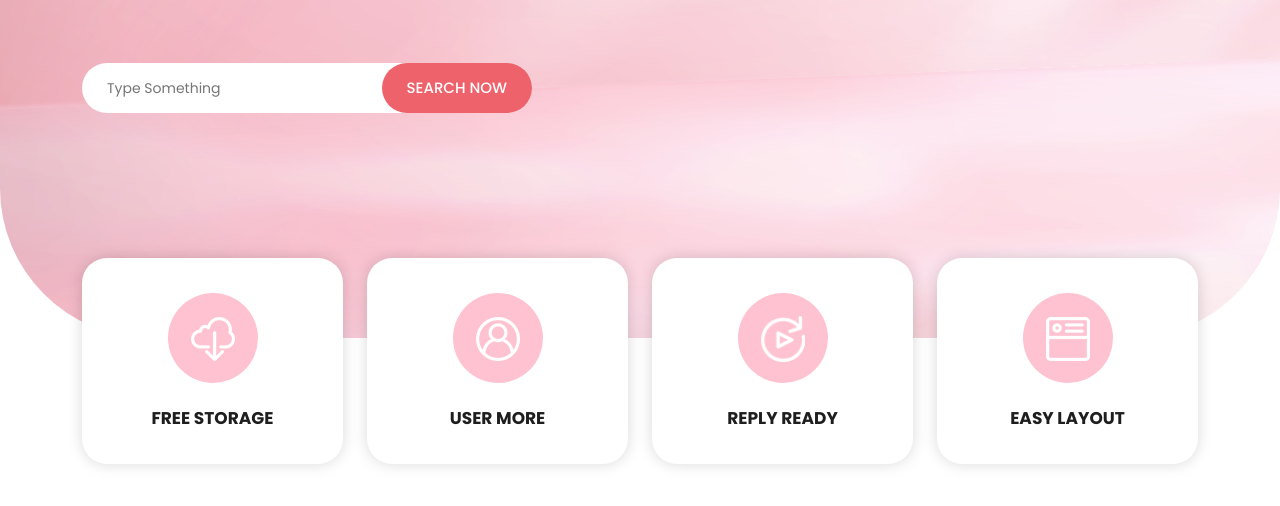
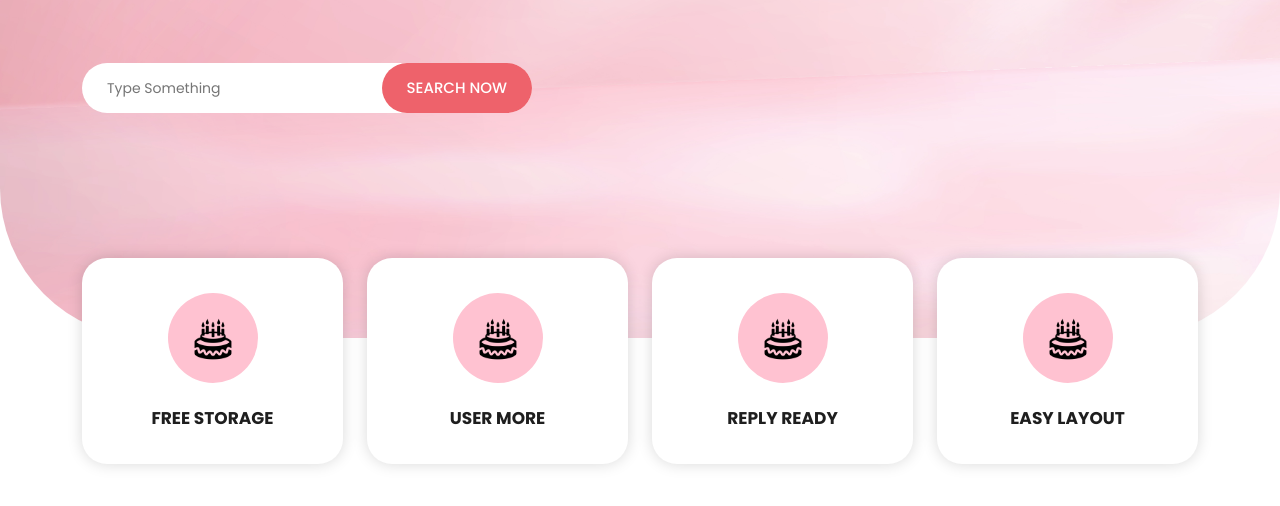
Before and after one commit to Linoj1th/website-for-cakeshop, a plain HTML site: page index.html in a window 1280 px wide. Shown: the part 520-1026 px from the top of the page. Drawn offline with nearby package versions, Linux system fonts and the light colour scheme.

```diff
--- a/index.html
+++ b/index.html
@@ -101,7 +101,7 @@
           <a href="#">
             <div class="item">
               <div class="image">
-                <img src="assets/images/featured-01.png" alt="" style="max-width: 44px;">
+                <img src="assets/images/download_425531.png" alt="" style="max-width: 44px;">
               </div>
               <h4>Free Storage</h4>
             </div>
@@ -111,7 +111,7 @@
           <a href="#">
             <div class="item">
               <div class="image">
-                <img src="assets/images/featured-02.png" alt="" style="max-width: 44px;">
+                <img src="assets/images/download_425531.png" alt="" style="max-width: 44px;">
               </div>
               <h4>User More</h4>
             </div>
@@ -121,7 +121,7 @@
           <a href="#">
             <div class="item">
               <div class="image">
-                <img src="assets/images/featured-03.png" alt="" style="max-width: 44px;">
+                <img src="assets/images/download_425531.png" alt="" style="max-width: 44px;">
               </div>
               <h4>Reply Ready</h4>
             </div>
@@ -131,7 +131,7 @@
           <a href="#">
             <div class="item">
               <div class="image">
-                <img src="assets/images/featured-04.png" alt="" style="max-width: 44px;">
+                <img src="assets/images/download_425531.png" alt="" style="max-width: 44px;">
               </div>
               <h4>Easy Layout</h4>
             </div>
```
Also changed, not shown: assets/images/Cake-Logo-Vector-Illustration-Template-Design-Graphics-15467413-1.jpg (added), assets/images/cake-bakery-logo-design-vector.jpg (added), assets/images/download_425531.png (added), 1 other file.
